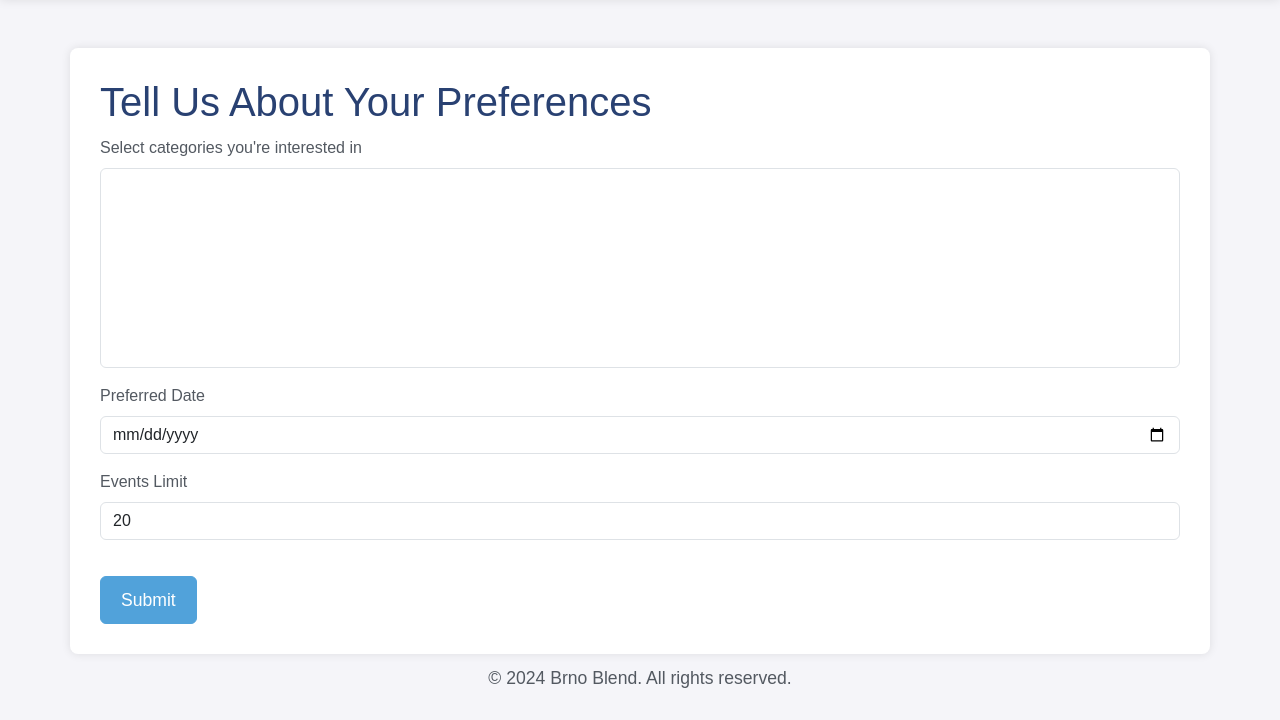
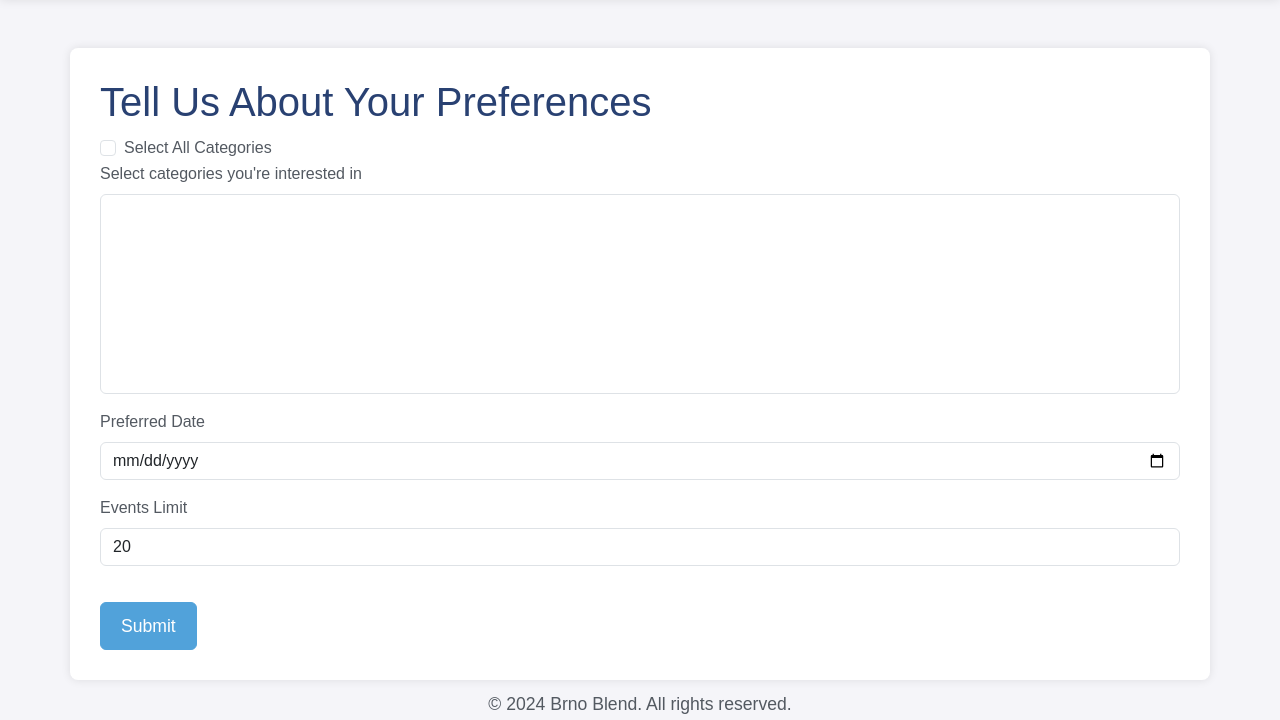
Before and after one commit to JakubVeng/BrnoBlend, a FastAPI app: page /preferences in a window 1280 px wide. Shown: the part 60-780 px from the top of the page. Run offline with FastAPI, Linux system fonts and the light colour scheme; lists and menus that the app fills with data are empty; some libraries are stand-ins or nearby versions.

Commit message:
add select all to preferences

```diff
--- a/src/app/templates/preferences.html
+++ b/src/app/templates/preferences.html
@@ -4,6 +4,12 @@
   <h1>Tell Us About Your Preferences</h1>
   <form id="preferenceForm" action="/results" method="post">
     <div class="mb-3">
+      <div class="form-check">
+        <input class="form-check-input" type="checkbox" id="selectAllCategories">
+        <label class="form-check-label" for="selectAllCategories">
+          Select All Categories
+        </label>
+      </div>
       <label for="categories" class="form-label">Select categories you're interested in</label>
       <select id="categories" class="form-select" name="categories" multiple required>
         {% for category in categories %}
@@ -25,6 +31,28 @@
 
 <script>
   document.addEventListener('DOMContentLoaded', () => {
+    const selectAllCheckbox = document.getElementById('selectAllCategories');
+    const categoriesSelect = document.getElementById('categories');
+
+    // Function to update the state of the "Select All" checkbox based on the options selected
+    const updateSelectAllCheckboxState = () => {
+      const allOptions = categoriesSelect.options;
+      const selectedOptions = Array.from(allOptions).filter(option => option.selected);
+      selectAllCheckbox.checked = selectedOptions.length === allOptions.length;
+    };
+
+    selectAllCheckbox.addEventListener('change', (e) => {
+      const isChecked = e.target.checked;
+      for (let option of categoriesSelect.options) {
+        option.selected = isChecked;
+      }
+    });
+
+    // Add event listener to the categories select element to handle manual selection
+    categoriesSelect.addEventListener('change', () => {
+      updateSelectAllCheckboxState();
+    });
+
     const form = document.getElementById('preferenceForm');
     const requiredFields = form.querySelectorAll('select[required], input[required]');
 
@@ -52,9 +80,6 @@
         alert("All fields must be filled out before submitting.");
       }
     });
-
-    // Initial validation (if needed)
-    // validateForm();
   });
 </script>
 {% endblock %}
```
